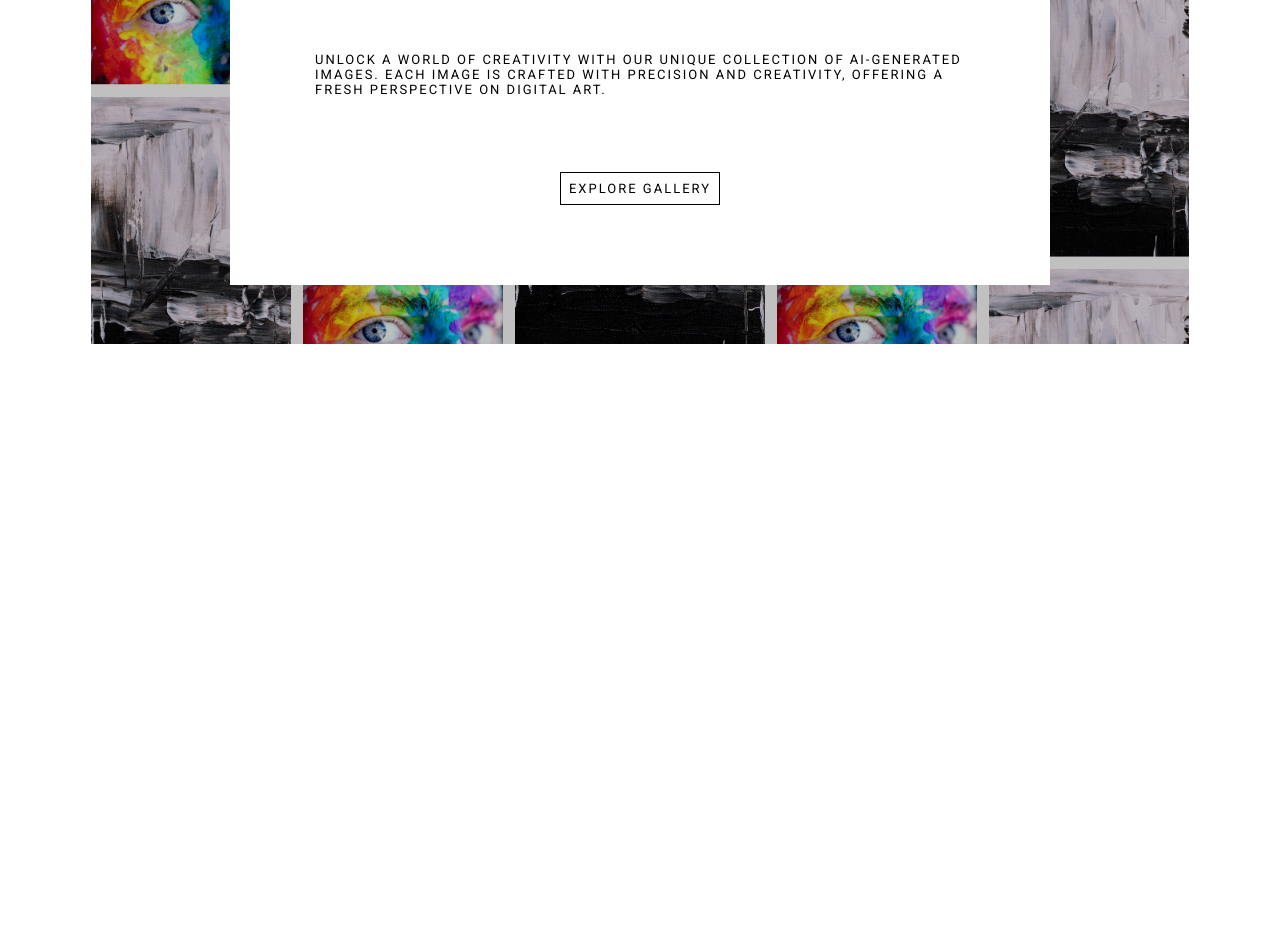
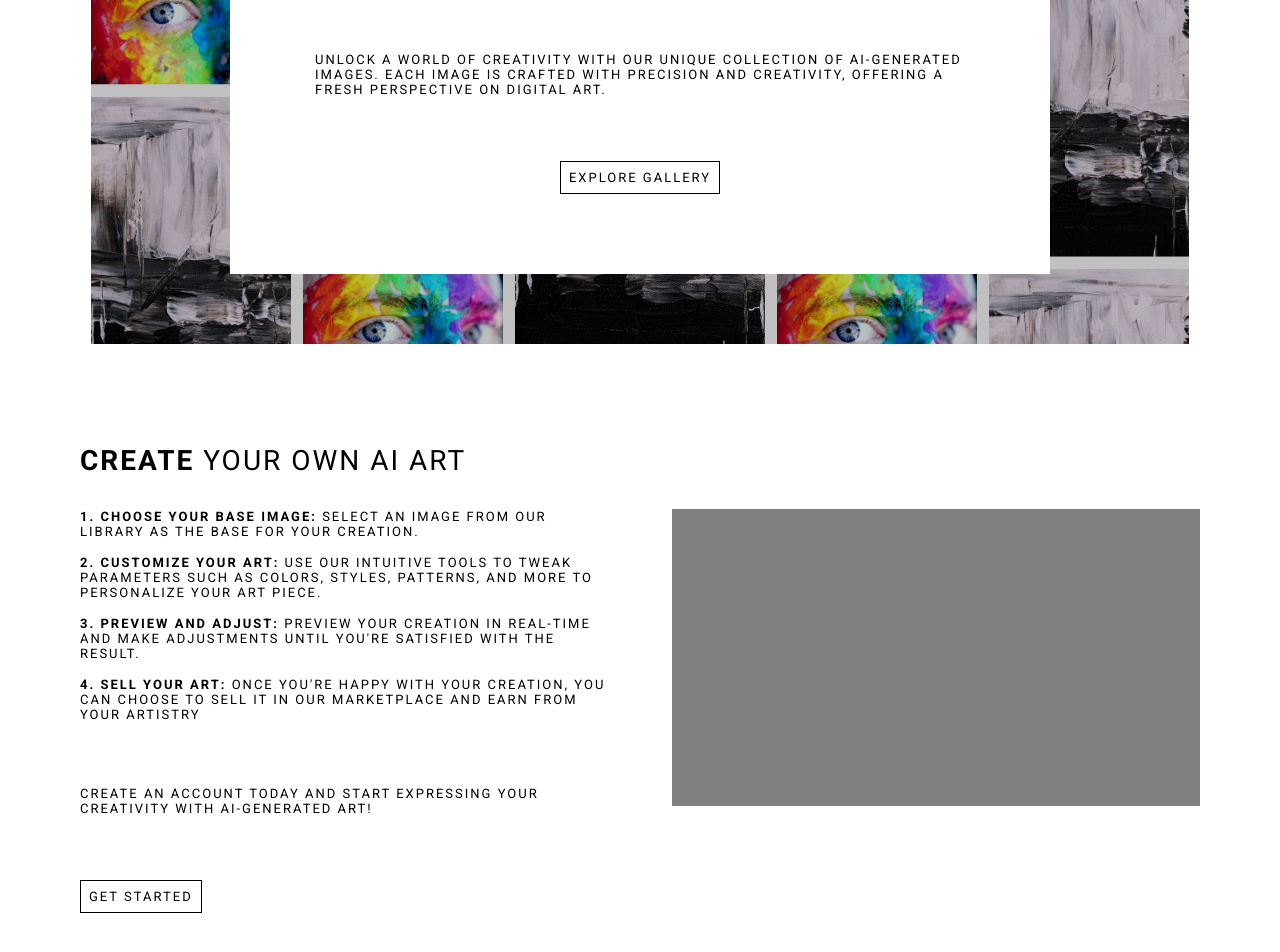
Before and after one commit to FacuBelli/API-Grupo11, a React (Vite) app: page / in a window 1280 px wide. Shown: the part 286-1238 px from the top of the page. Before the commit the page ends 800 px from the top, so only its background shows below. Built offline with nearby package versions, Linux system fonts and the light colour scheme.

Commit message:
Home seccion de Create your own art

```diff
--- a/src/pages/Home/components/HeroGallery/styles.module.css
+++ b/src/pages/Home/components/HeroGallery/styles.module.css
@@ -1,8 +1,9 @@
 .container {
-  width: 100%;
+  width: fit-content;
+  max-width: 100%;
   display: flex;
+  align-items: center;
   flex-direction: column;
-  align-items: center;
   gap: 24px;
 }
 
@@ -40,7 +41,7 @@
   flex-direction: column;
   justify-content: center;
   align-items: center;
-  gap: 75px;
+  gap: 64px;
   position: relative;
 
   & svg {
--- a/src/pages/Home/index.tsx
+++ b/src/pages/Home/index.tsx
@@ -5,6 +5,7 @@ import styles from './styles.module.css'
 export default function Home() {
   return (
     <main>
+      <section className={styles.heroSection}>
         <HeroGallery>
           <h1 className={styles.heroTitle}>
             DISCOVER STUNNING <span>AI-GENERATED</span> IMAGES
@@ -16,6 +17,26 @@ export default function Home() {
           </p>
           <Button to="/gallery">EXPLORE GALLERY</Button>
         </HeroGallery>
+      </section>
+      <section className={styles.aiArtStepsSection}>
+        <h2 className={styles.aiArtStepsTitle}><span>CREATE</span> YOUR OWN AI ART</h2>
+        <div className={styles.aiArtStepsDataContainer}>
+          <div className={styles.aiArtStepsData}>
+            <ol className={styles.aiArtStepsList}>
+              <li><span>1. Choose Your Base Image:</span> Select an image from our library as the base for your creation.</li>
+              <li><span>2. Customize Your Art:</span> Use our intuitive tools to tweak parameters such as colors, styles, patterns, and more to personalize your art piece.</li>
+              <li><span>3. Preview and Adjust:</span> Preview your creation in real-time and make adjustments until you're satisfied with the result.</li>
+              <li><span>4. Sell Your Art:</span> Once you're happy with your creation, you can choose to sell it in our marketplace and earn from your artistry</li>
+            </ol>
+            <p>Create an account today and start expressing your creativity with AI-generated art!</p>
+            <Button to='/login'>GET STARTED</Button>
+          </div>
+          <div className={styles.aiArtStepsVideoContainer}>
+
+            {/* video */}
+          </div>
+        </div>
+      </section>
     </main>
   )
 }
--- a/src/pages/Home/styles.module.css
+++ b/src/pages/Home/styles.module.css
@@ -1,3 +1,9 @@
+.heroSection {
+  width: 100%;
+  display: flex;
+  justify-content: center;
+}
+
 .heroTitle {
   font-size: var(--font-size-title);
 }
@@ -6,3 +12,41 @@
   font-size: var(--font-size-text);
   max-width: 650px;
 }
+
+.aiArtStepsSection {
+  display: flex;
+  flex-direction: column;
+  gap: 32px;
+}
+
+.aiArtStepsTitle {
+  font-size: var(--font-size-title);
+}
+
+.aiArtStepsDataContainer {
+  display: flex;
+  align-items: flex-end;
+  flex-wrap: wrap-reverse;
+  gap: 64px;
+}
+
+.aiArtStepsData {
+  flex: 1 400px;
+  display: flex;
+  flex-direction: column;
+  align-items: flex-start;
+  gap: 64px;
+}
+
+.aiArtStepsList {
+  display: flex;
+  flex-direction: column;
+  gap: 16px;
+}
+
+.aiArtStepsVideoContainer {
+  height: min-content;
+  background-color: gray;
+  flex: 1 400px;
+  aspect-ratio: 16/9;
+}
```
Lines whose indentation alone changed are shown as unchanged.
